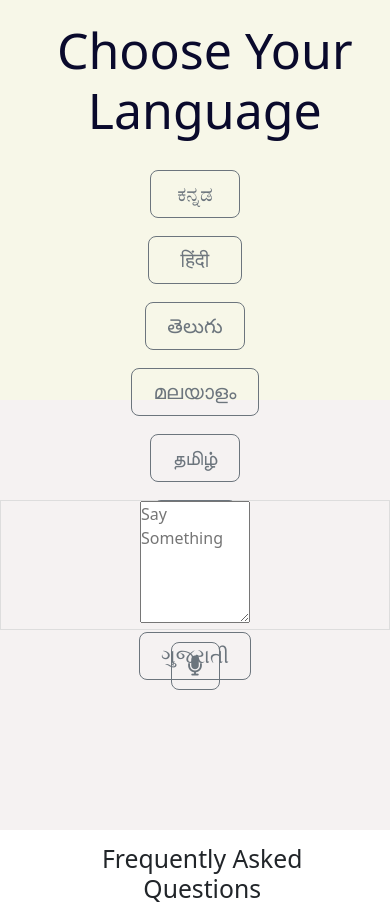
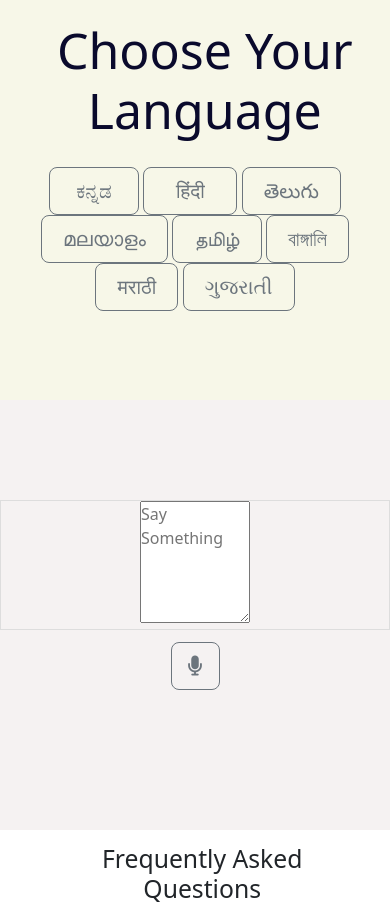
Before and after one commit to vini-1155/Voice-assistant-, a Flask app: page / in a window 390 px wide. Shown: the part 896-1802 px from the top of the page. Run offline with Flask 3, Linux system fonts and the light colour scheme; some libraries are stand-ins or nearby versions.

Commit message:
Update index.html

```diff
--- a/templates/index.html
+++ b/templates/index.html
@@ -3,34 +3,14 @@
 
     <div class="langcontainer">
       <h2 class="hdngs">Choose Your Language</h2>
-      <div class="row">
-        <div class=" btns col-md-3 col-sm-6">
           <button onclick="handleButtonClick('kannada')" class='btn btn-outline-secondary btn-lg'>&nbsp; ಕನ್ನಡ &nbsp;</button>
-        </div>
-        <div class=" btns col-md-3 col-sm-6">
           <button onclick="handleButtonClick('hindi')" class='btn btn-outline-secondary btn-lg'>&nbsp;&nbsp; हिंदी &nbsp;&nbsp;</button>
-        </div>
-        <div class="btns col-md-3 col-sm-6">
           <button onclick="handleButtonClick('telugu')" class='btn btn-outline-secondary btn-lg'>&nbsp;తెలుగు&nbsp;</button>
-        </div>
-        <div class="btns col-md-3 col-sm-6">
           <button onclick="handleButtonClick('malyalam')" class='btn btn-outline-secondary btn-lg'>&nbsp;മലയാളം&nbsp;</button>
-        </div>
-      </div>
-      <div class="row">
-        <div class="btns col-md-3 col-sm-6">
           <button onclick="handleButtonClick('tamil')" class='btn btn-outline-secondary btn-lg'>&nbsp;தமிழ்&nbsp;</button>
-        </div>
-        <div class="btns col-md-3 col-sm-6">
           <button onclick="handleButtonClick('bengali')" class='btn btn-outline-secondary btn-lg'>&nbsp;বাঙ্গালি&nbsp;</button>
-        </div>
-        <div class="btns col-md-3 col-sm-6">
           <button onclick="handleButtonClick('marathi')" class='btn btn-outline-secondary btn-lg'>&nbsp;मराठी&nbsp;</button>
-        </div>
-        <div class="btns col-md-3 col-sm-6">
           <button onclick="handleButtonClick('gujarati')" class='btn btn-outline-secondary btn-lg'>&nbsp;ગુજરાતી&nbsp;</button>
-        </div>
-      </div>
     </div>
 
 
```
